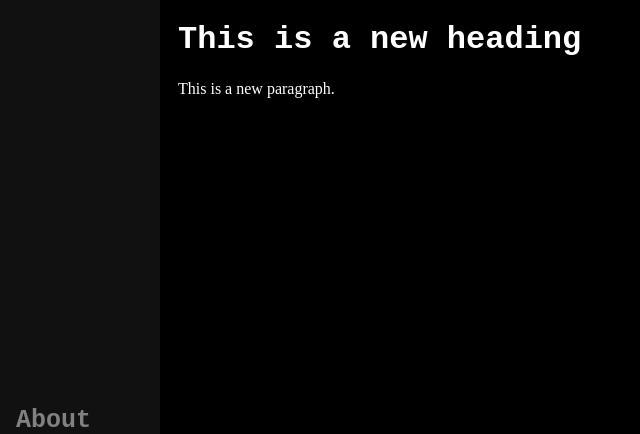
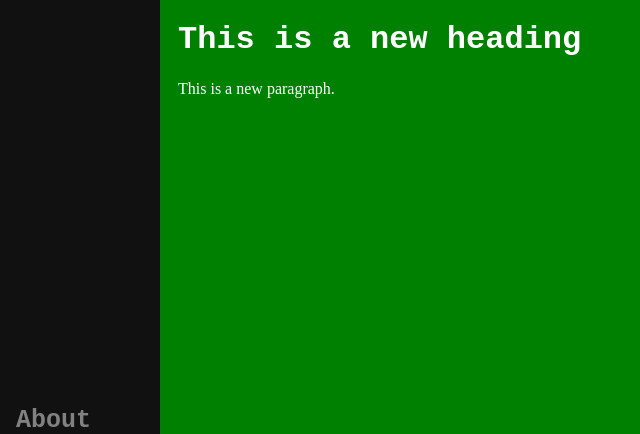
Before and after one commit to mkramercsci/mkramercsci.github.io, a PHP site: page / in a window 1280 px wide. Shown: the top 434 px of the page, without its empty margins (0-640 px from the left). Run offline with PHP 8.4, Linux system fonts and the light colour scheme.

Commit message:
background color change

```diff
--- a/styles.css
+++ b/styles.css
@@ -1,6 +1,6 @@
 body {
   color: white;
-  background-color: black;
+  background-color: green;
 }
 
 h1 {
```
